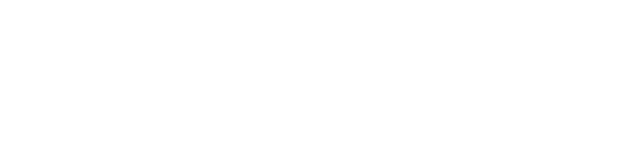
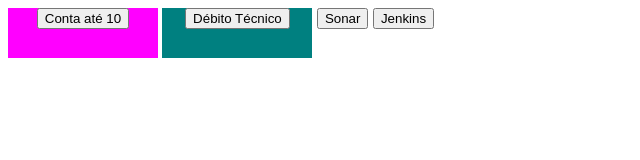
Before and after one commit to JoaoVitorScuira/vendas-TEspeciaisDeSistemas, a plain HTML site: page index.html in a window 1280 px wide. Shown: the whole page, without its empty margins (0-640 px from the left). Drawn offline with Linux system fonts and the light colour scheme.

Commit message:
Add buttons + JS

```diff
--- a/index.html
+++ b/index.html
@@ -4,9 +4,15 @@
     <meta charset="UTF-8">
     <meta http-equiv="X-UA-Compatible" content="IE=edge">
     <meta name="viewport" content="width=device-width, initial-scale=1.0">
-    <title>Vendas</title>
+    <link rel="stylesheet" type="text/css" href="style.css" media="screen"/>
+    <title>Teste</title>
 </head>
 <body>
+    <div class = "center" id="conta10Div"><button id="conta10" onclick="contaAte10()">Conta até 10</button></div>
+    <div class = "center" id="debitoTecnicoDiv"><button id="debitoTecnico" onclick="debitoTecnico()">Débito Técnico</button></div>
+    <button id="sonar" onclick="abrirUrlSonar()">Sonar</button>
+    <button id="jenkins" onclick="abrirUrlJenkins()">Jenkins</button>
 
 </body>
+    <script src="scripts.js"></script>
 </html>
--- /dev/null
+++ b/scripts.js
@@ -0,0 +1,18 @@
+function debitoTecnico(){
+    let para = document.createElement('p');
+    para.textContent = 'Também conhecido como dívida técnica, o débito técnico é um conceito no desenvolvimento de software utilizado para representar o custo implícito de uma implementação ou solução pensada somente no agora, elaborada para suprir demandas atuais, em vez fazer uso de uma abordagem de melhor qualidade. O motivo por trás de tudo isso? Diminuir o tempo de lançamento de determinado produto de software.';
+    document.getElementById("debitoTecnicoDiv").appendChild(para);
+}
+function abrirUrlSonar(){
+    window.open("https://www.devmedia.com.br/sondando-qualidade-de-codigo-com-o-sonar/24239");
+}
+function abrirUrlJenkins(){
+    window.open("https://blog.mandic.com.br/artigos/5-perspectivas-para-impulsionar-a-produtividade-usando-jenkins/");
+}
+function contaAte10(){
+    for (i = 0 ; i <= 10 ; i++){
+        let para = document.createElement('p');
+        para.textContent = i;
+        document.getElementById("conta10Div").appendChild(para);
+    }
+}
--- /dev/null
+++ b/style.css
@@ -0,0 +1,21 @@
+div {
+    width: 150px;
+    height: 50px;
+    display: inline-table;
+}
+body{
+    font-family: Arial, Helvetica, sans-serif;
+}
+#conta10Div {
+    background-color: magenta;
+}
+#debitoTecnicoDiv {
+    background-color: teal;
+}
+
+.center {
+    justify-content: center;
+    flex-direction: column;
+    text-align: center;
+    font-family: Arial, Helvetica, sans-serif;
+}
```
Also changed, not shown: Vendas.html (deleted, +0 -12 lines).
